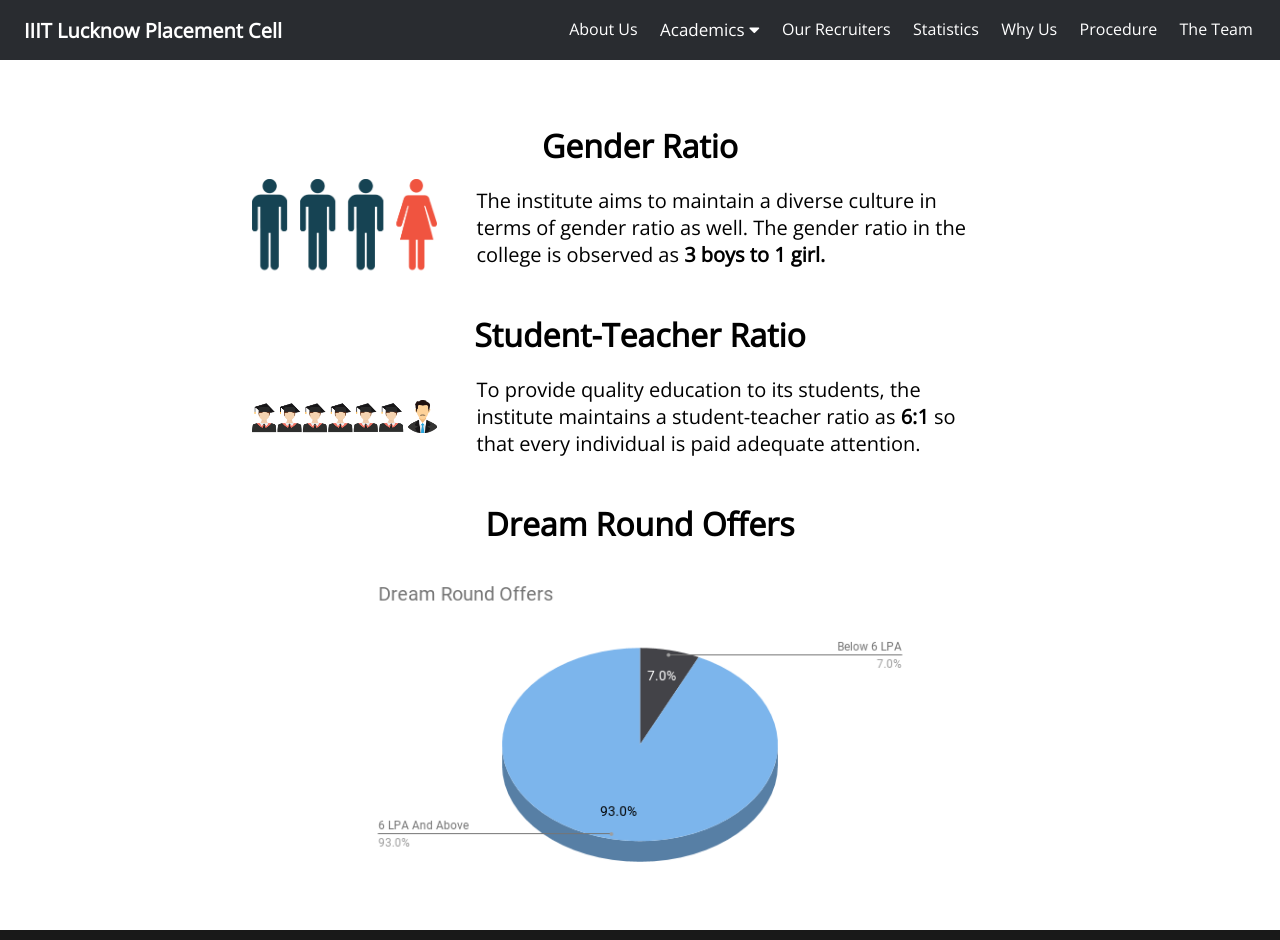
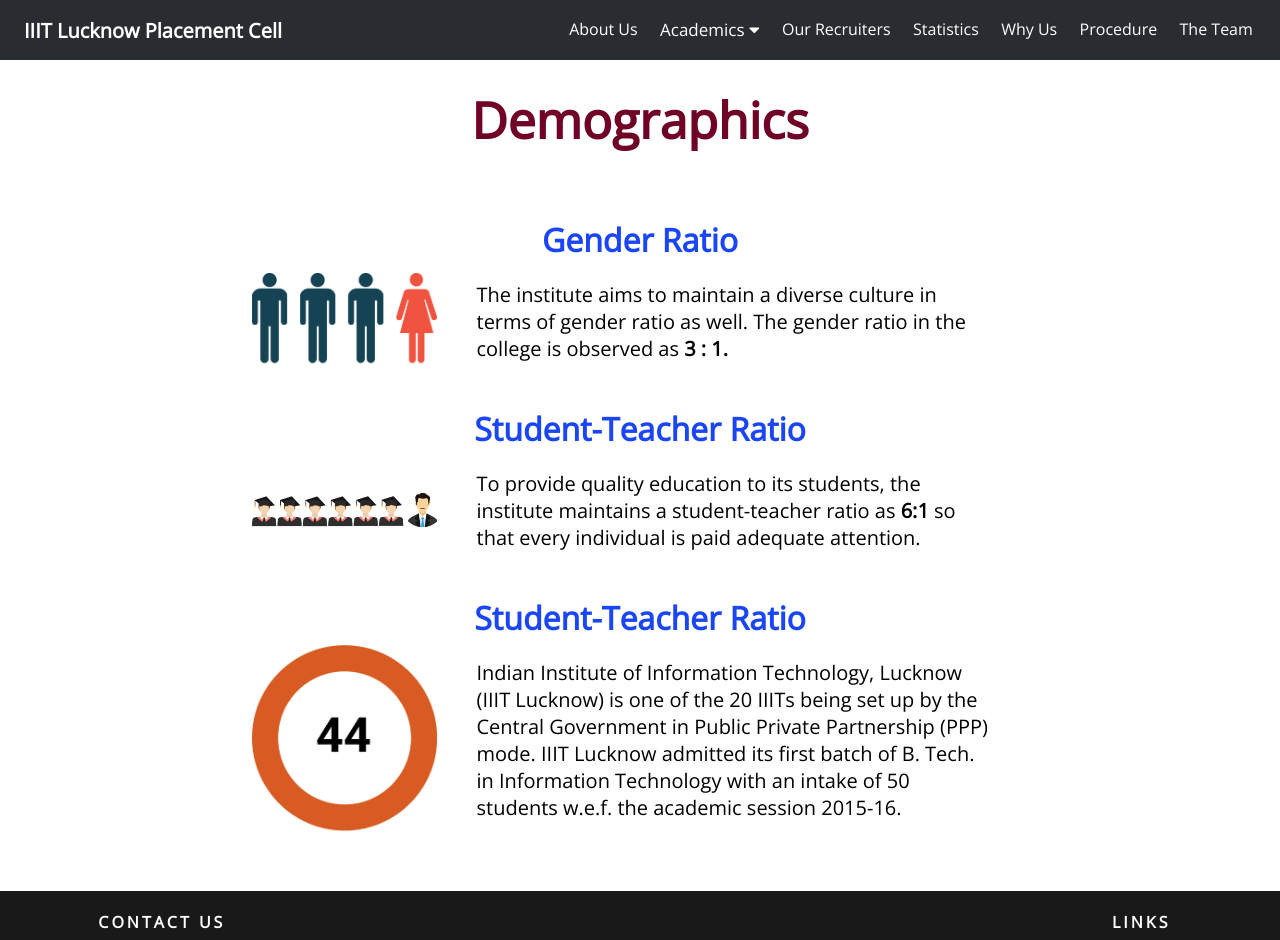
Before and after one commit to axios-iiitl/Placement-Website, a React (Create React App) app: page /demographics in a window 1280 px wide. Shown: the top 940 px of the page. Built offline with nearby package versions, Linux system fonts and the light colour scheme.

Commit message:
Added changes

```diff
--- a/src/App.css
+++ b/src/App.css
@@ -1542,7 +1542,7 @@
   margin-top: 25px;
 }
 
-.gender-ratio-row:nth-last-child(1) {
+/* .gender-ratio-row:nth-last-child(1) {
   display: flex;
   flex-direction: column;
 }
@@ -1551,7 +1551,7 @@
   margin-top: 20px;
   margin-bottom: 20px;
   width: 96%;
-}
+} */
 
 .demo h1 {
   text-align: center;
@@ -1570,9 +1570,20 @@
   }
   .demo h1 {
     font-size: 30px;
-  }
-}
-
+
+  }
+}
+
+.gender-ratio-inner h1{
+  color:#1a46f7;
+}
+
+
+.demo-head{
+  font-size:50px;
+  margin-top:2%;
+  color:#700325;
+}
 
 /* //////////////////////////////// */
 
--- a/src/components/demographics.js
+++ b/src/components/demographics.js
@@ -1,12 +1,13 @@
 import React from "react";
 import gender from "../assets/images/SexRatio.png";
 import student from "../assets/images/Stydentfaculty.png";
-import BarChart2 from "../assets/images/bar-chart-2.png";
+import Strength from "../assets/images/Strength .png";
 
 const Demographics = () => {
   return (
     <div className="demo">
-      <h1 style={{ marginTop: "5%" }}>Gender Ratio</h1>
+    <h1 className='demo-head'>Demographics</h1>
+      <h1 style={{ marginTop: "5%",color:'#1a46f7' }}>Gender Ratio</h1>
       <div className="gender-ratio-outer">
         <div className="gender-ratio-inner">
           <div className="gender-ratio-row">
@@ -14,7 +15,7 @@
             <p>
               The institute aims to maintain a diverse culture in terms of
               gender ratio as well. The gender ratio in the college is observed
-              as <strong>3 boys to 1 girl.</strong>
+              as <strong>3 : 1.</strong>
             </p>
           </div>
           <h1>Student-Teacher Ratio</h1>
@@ -26,10 +27,13 @@
               every individual is paid adequate attention.
             </p>
           </div>
-          <div className="gender-ratio-row">
-            <h1>Dream Round Offers</h1>
-            <img src={BarChart2} alt="" className="gender" />
-          </div>{" "}
+          <h1>Student-Teacher Ratio</h1>
+          <div className="gender-ratio-row" style={{marginBottom:'50px'}}>
+            <img  src={Strength}  alt="" className="gender" />
+            <p >
+            Indian Institute of Information Technology, Lucknow (IIIT Lucknow) is one of the 20 IIITs being set up by the Central Government in Public Private Partnership (PPP) mode. IIIT Lucknow admitted its first batch of B. Tech. in Information Technology with an intake of 50 students w.e.f. the academic session 2015-16.
+            </p>
+          </div>
         </div>
       </div>
     </div>
--- a/src/components/semlist.js
+++ b/src/components/semlist.js
@@ -55,6 +55,7 @@
   "Data Mining and Data Warehousing",
   "Information Retrieval Systems",
 ];
+const project=["3 mini projects",'1 major project']
 export const semList = [
   "Basics",
   "Machine Intelligence",
@@ -64,7 +65,8 @@
   "Software Engineering",
   "Applied Computing",
   "Applied Systems",
-  "Data Storing and Mining "
+  "Data Storing and Mining ",
+  "Projects"
 ];
 
 export const subjects = [
@@ -76,5 +78,6 @@
   sem6,
   sem7,
   sem8,
-  elective
+  elective,
+  project
 ];
```
Also changed, not shown: src/assets/images/Strength .png (added).
